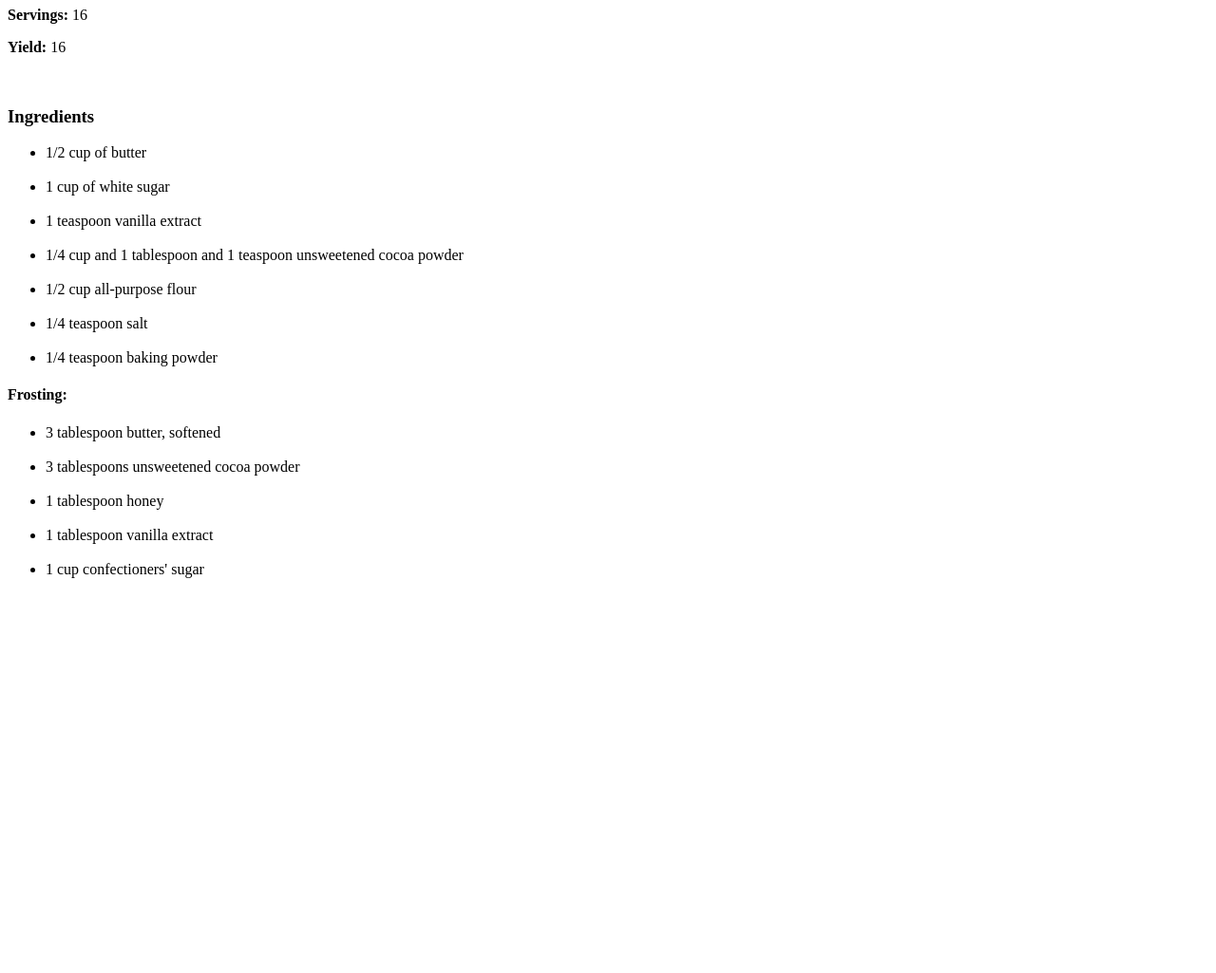
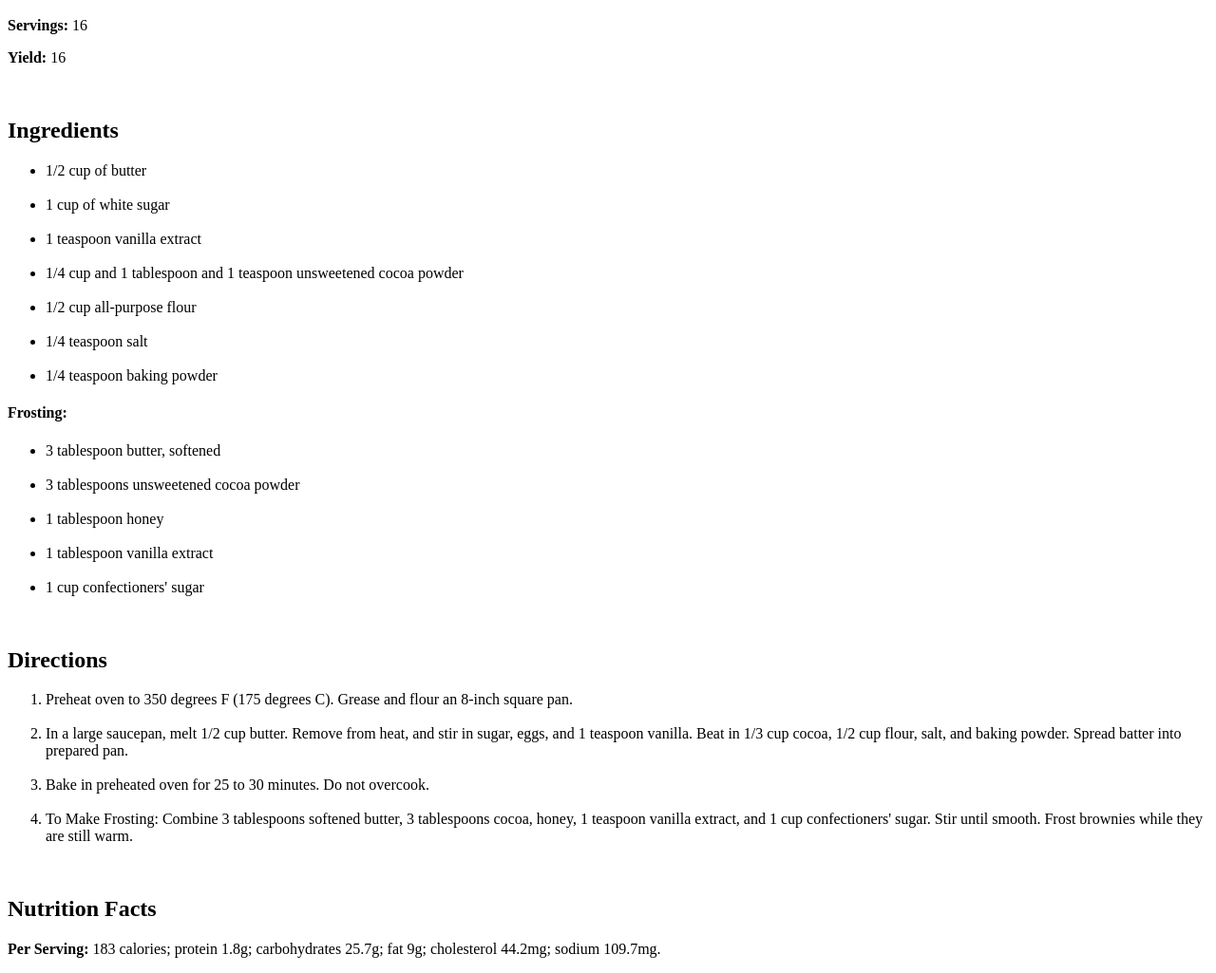
Before and after one commit to RyanHeadlee/odin-recipes, a plain HTML site: page recipes/brownies.html in a window 1280 px wide. Shown: the part 120-1145 px from the top of the page at 95% size. Before the commit the page ends 800 px from the top, so only its background shows below. Drawn offline with Linux system fonts and the light colour scheme.

Commit message:
Write directions and nutrition for brownie recipe
Wrote the directions of the recipe as well as nutrion info. Modified some headings to be larger to better fit page.

```diff
--- a/recipes/brownies.html
+++ b/recipes/brownies.html
@@ -4,16 +4,15 @@
         <meta charset="UTF-8">
         <title>Brownie Recipe</title>
     </head>
-    <!--  -->
 
     <body>
         <h1><img
         src="../images/brownies.jpeg"></h1>
-        <h2>Best Brownies</h2>
+        <h1>Best Brownies</h1>
             <p><strong>Servings:</strong> 16</p>
             <p><strong>Yield:</strong> 16</p>
             <br>
-            <h3>Ingredients</h3>
+            <h2>Ingredients</h2>
                 <ul>
                     <li>1/2 cup of butter</li>
                     <br>
@@ -41,5 +40,29 @@
                         <br>
                         <li>1 cup confectioners' sugar</li>
                     </ul>
+            <br>
+            <h2>Directions</h2>
+                <ol>
+                    <li>Preheat oven to 350 degrees F (175 degrees C). Grease
+                    and flour an 8-inch square pan. </li>
+                    <br>
+                    <li>In a large saucepan, melt 1/2 cup butter. Remove from
+                    heat, and stir in sugar, eggs, and 1 teaspoon vanilla. Beat
+                    in 1/3 cup cocoa, 1/2 cup flour, salt, and baking powder.
+                    Spread batter into prepared pan.</li>
+                    <br>
+                    <li>Bake in preheated oven for 25 to 30 minutes. Do not
+                    overcook.</li>
+                    <br>
+                    <li>To Make Frosting: Combine 3 tablespoons softened butter,
+                    3 tablespoons cocoa, honey, 1 teaspoon vanilla extract, and
+                    1 cup confectioners' sugar. Stir until smooth. Frost
+                    brownies while they are still warm.</li>
+                </ol>
+            <br>
+            <h2>Nutrition Facts</h2>
+                <p><strong>Per Serving:</strong> 183 calories; protein 1.8g;
+                carbohydrates 25.7g; fat 9g; cholesterol 44.2mg; sodium 109.7mg.</p>
+
     </body>
 </html>
```
